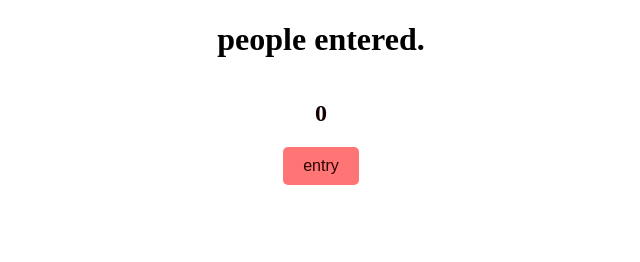
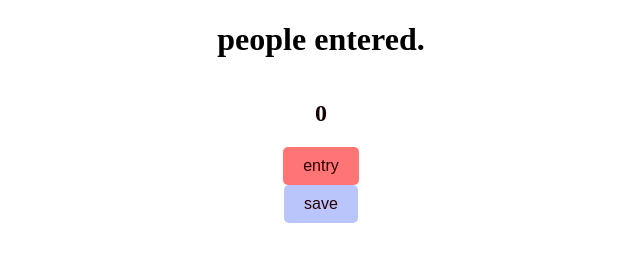
Before and after one commit to dikeshsapkota/passenger-count, a plain HTML site: page index.html in a window 1280 px wide. Shown: the whole page, without its empty margins (319-959 px from the left). Drawn offline with Linux system fonts and the light colour scheme.

Commit message:
added save button

```diff
--- a/index.css
+++ b/index.css
@@ -28,3 +28,18 @@ h2{
     background-color: rgb(255, 0, 0);
     color: white;
 }
+#save-btn{
+    padding: 10px 20px;
+    font-size: 16px;
+    background-color: rgb(185, 197, 251);
+    color: rgb(43, 0, 0);
+    border: none;
+    border-radius: 5px;
+    cursor: pointer;
+
+
+}
+#save-btn:hover{
+    background-color: rgb(101, 140, 255);
+    color: white;
+}
--- a/index.js
+++ b/index.js
@@ -5,3 +5,9 @@ count+=1;
 document.getElementById("count").innerText= count;
 console.log(count);
 }
+
+function save(){
+    console.log("saved");
+    let save=count;
+    console.log(save);
+}
```
Also changed, not shown: index.html (+2 -1 lines).
